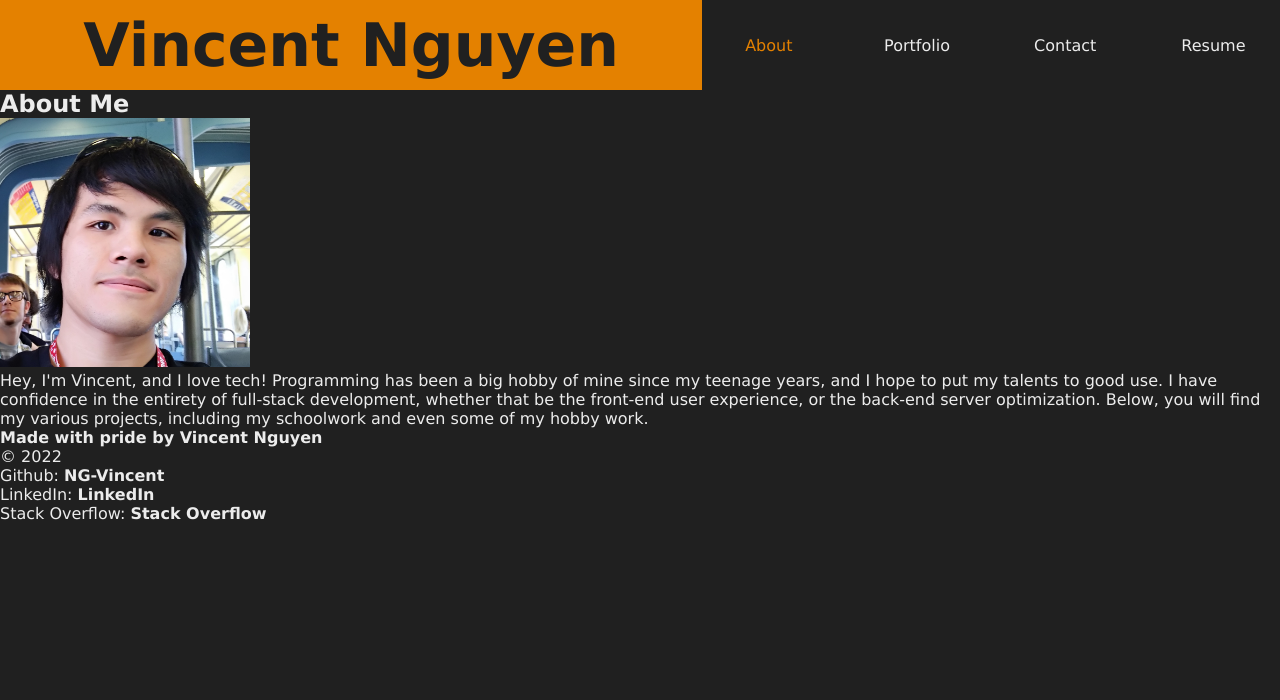
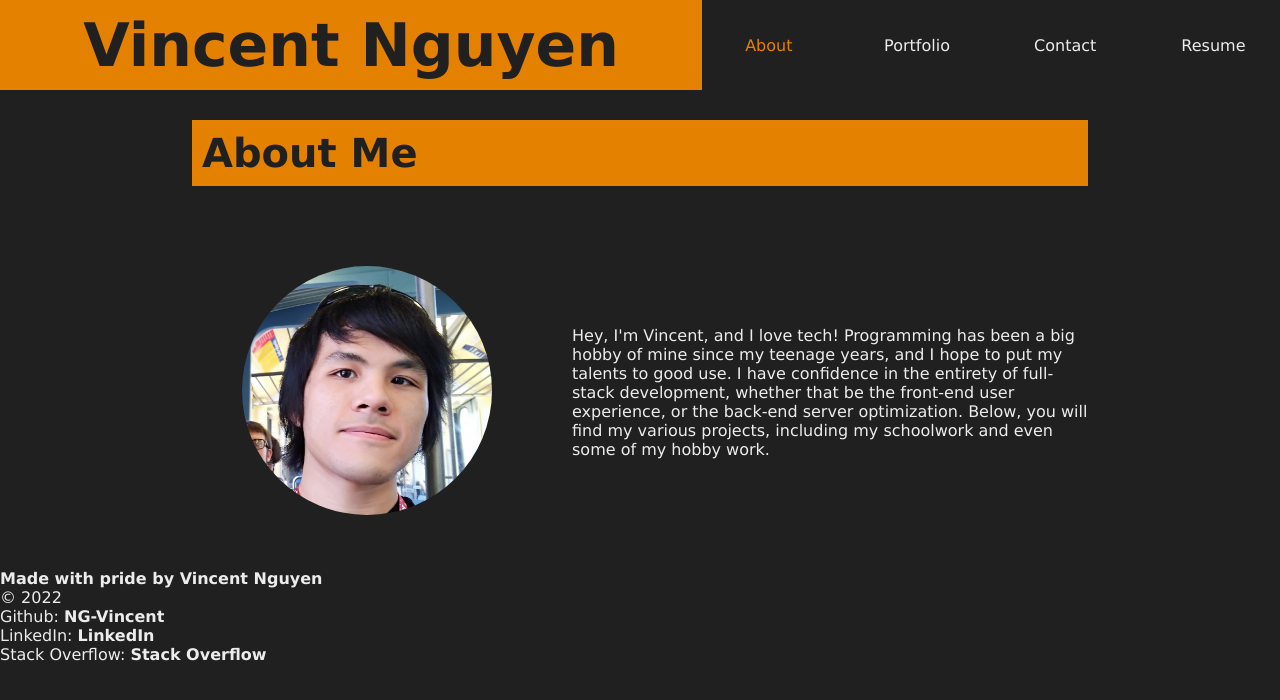
Before and after one commit to NG-Vincent/Challenge-ReactPortfolio, a React (Create React App) app: page / in a window 1280 px wide. Shown: the top 700 px of the page. Built offline with nearby package versions, Linux system fonts and the light colour scheme.

Commit message:
section and about styling

```diff
--- a/src/App.css
+++ b/src/App.css
@@ -60,9 +60,45 @@ a {
    font-weight: bolder;
    text-decoration: none;
 }
+/* --- SECTION --- */
+main {
+   padding-top: 30px;
+}
+section {
+   padding: 0 15%;
+   display: flex;
+   flex-wrap: wrap;
+   align-items: center;
+   justify-content: space-around;
+   gap: var(--sectiongap);
+}
+/* section headers */
+h2 {
+   background-color: var(--coloraccent);
+   color: var(--colordark);
+   width: 100%;
+   font-size: 40px;
+   padding: 10px;
+}
+h3 {
+   background-color: var(--coloraccent);
+   color: var(--colordark);
+   font-size: 26px;
+   padding-bottom: 8px;
+}
+/* --- ABOUT --- */
 .about-img {
-   width: 250px;
+   flex: 0 1 250px;
+   margin: 50px;
 }
+.about-img img {
+   border-radius: 50%;
+   max-width: 100%;
+}
+.about-text {
+   flex: 1;
+}
+
 .project-img {
    width: 250px;
 }
--- a/src/components/About.js
+++ b/src/components/About.js
@@ -1,16 +1,16 @@
 function About(props) {
    return (
-      <div>
+      <section>
          <h2>About Me</h2>
 
-         <div>
+         <div className="about-img">
             <img
-               className="about-img"
                src={require("../assets/img/portrait.jpg")}
                alt="My Portrait!"
             />
          </div>
-         <p>
+
+         <p className="about-text">
             Hey, I'm Vincent, and I love tech! Programming has been a big hobby
             of mine since my teenage years, and I hope to put my talents to good
             use. I have confidence in the entirety of full-stack development,
@@ -18,7 +18,7 @@ function About(props) {
             server optimization. Below, you will find my various projects,
             including my schoolwork and even some of my hobby work.
          </p>
-      </div>
+      </section>
    );
 }
 
```
